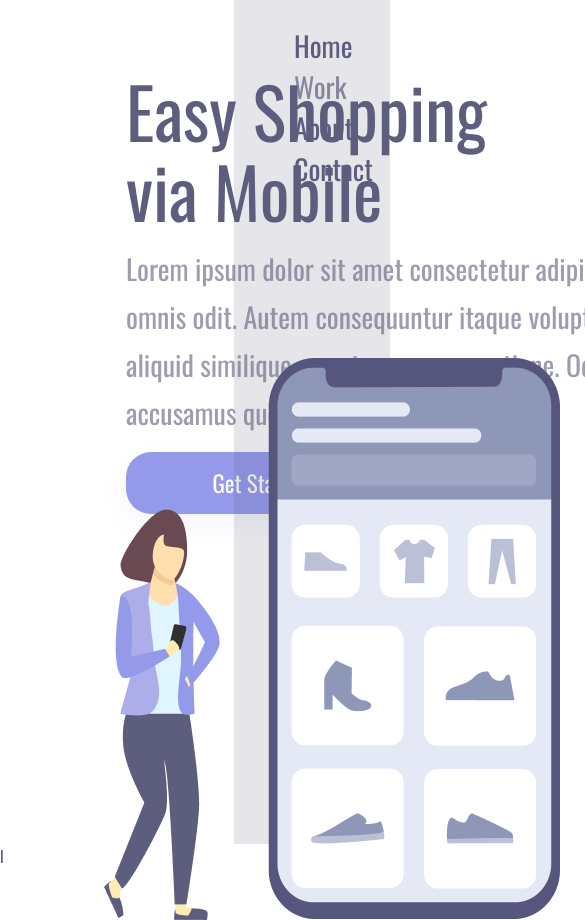
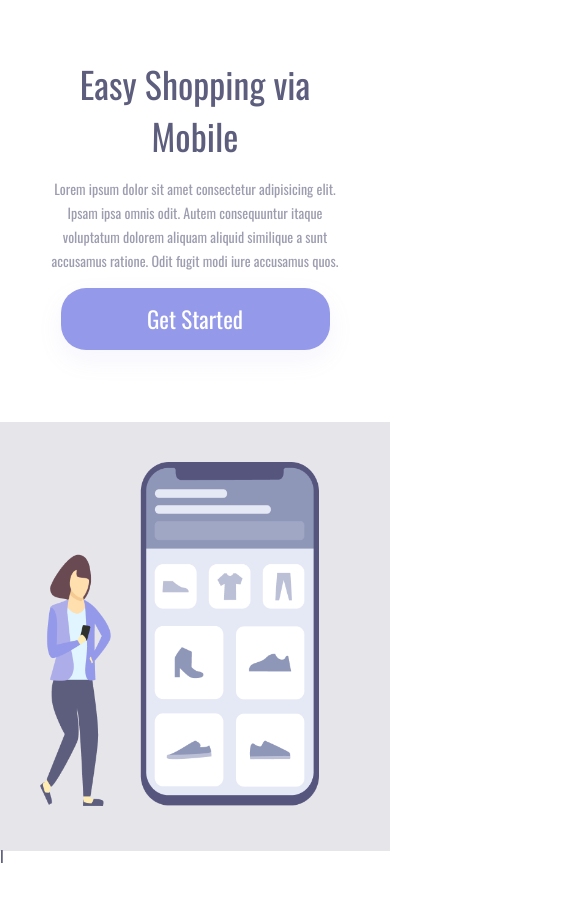
Before and after one commit to tomazleo/Easy-Shopping, a plain HTML site: page index.html in a window 390 px wide. Shown: the top 920 px of the page, 585 px wide, since content can reach past the window. After the commit the page ends 868 px from the top, so only its background shows below. Drawn offline with nearby package versions, Linux system fonts and the light colour scheme.

Commit message:
responsivo css

```diff
--- a/style.css
+++ b/style.css
@@ -17,7 +17,6 @@
     width: 60%;
     margin-top: 18%;
     padding-left: 126px;
-
 }
 .container-right {
     display: inline-block;
@@ -89,3 +88,53 @@ a:active {
 header {
     margin: 25px 0 0 60px;
 }
+
+@media screen and (max-width: 1000px){
+
+    .container-left {
+        width: 100%;
+        height: 50%;
+        padding: 0;
+        margin: 0;
+
+    }
+
+    .container-right {
+        display: block;
+        height: auto;
+        position: static;
+        width: 100%;
+        padding: 40px;
+    }
+
+    img {
+        position: static;
+        width: 90%;
+    }
+
+    header {
+        display: none;
+    }
+
+    h1 {
+        font-size: 36px;
+        line-height: 52px;
+        width: auto;
+        text-align: center;
+        margin: 58px 50px 0 50px;
+    }
+
+    p {
+        margin: 15px 40px;
+        width: auto;
+        text-align: center;
+        font-size: 14px;
+        line-height: 24px;
+    }
+
+    button {
+        margin: 0 auto;
+        display: block;
+    }
+
+}
```
